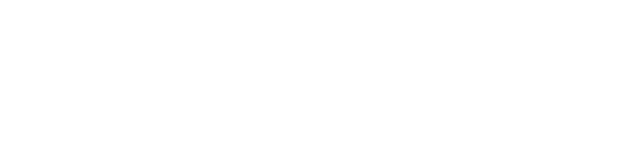
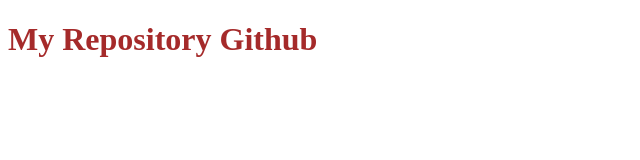
Before and after one commit to vassi420/Repository, a plain HTML site: page index.html in a window 1280 px wide. Shown: the whole page, without its empty margins (0-640 px from the left). Drawn offline with Linux system fonts and the light colour scheme.

Commit message:
agregue style.css y modificacion en el index.html

```diff
--- a/css/style.css
+++ b/css/style.css
@@ -0,0 +1,3 @@
+h1 {
+    color: brown;
+}
--- a/index.html
+++ b/index.html
@@ -5,6 +5,6 @@
     <link rel="stylesheet" href="css/style.css">
 </head>
 <body>
-
+    <h1>My Repository Github</h1>
 </body>
 </html>
```
